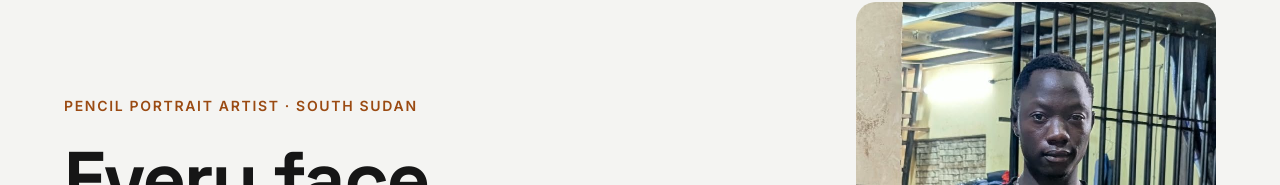
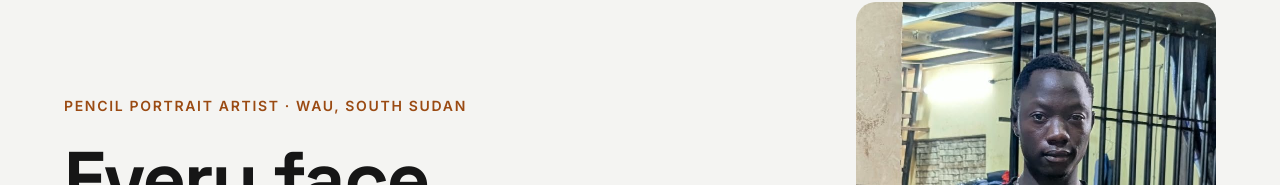
Before and after one commit to killasusu/bernard-taban-art, a Next.js app: page / in a window 1280 px wide. Shown: the part 133-318 px from the top of the page. Built offline with nearby package versions, Linux system fonts and the light colour scheme.

Commit message:
Bernard is from Wau, South Sudan, studying art in Uganda
Co-Authored-By: Claude Opus 5.5 <noreply@anthropic.com>

```diff
--- a/src/data/artist.ts
+++ b/src/data/artist.ts
@@ -1,13 +1,13 @@
 // ─────────────────────────────────────────────────────────────
 //  EDIT ME: everything about the artist lives here.
-//  Fill in `whatsapp` and the `prices` to complete the site; until then
-//  buttons fall back to Facebook and prices show "Ask for price".
+//  Fill in the `prices` to complete the site; until then each price
+//  card shows an "Ask for price" link to WhatsApp.
 // ─────────────────────────────────────────────────────────────
 
 export const artist = {
   name: "Bernard Taban",
   alias: "Venom Art",
-  eyebrow: "Pencil portrait artist · South Sudan",
+  eyebrow: "Pencil portrait artist · Wau, South Sudan",
   country: "South Sudan",
   /** digits only, with country code, e.g. "211912345678". Empty = use Facebook. */
   whatsapp: "256790243772",
@@ -17,7 +17,7 @@ export const artist = {
   tiktok: "https://www.tiktok.com/@bernerdtaban",
   copyrightYear: 2026,
   about: [
-    "Bernard Taban is a young pencil portrait artist from South Sudan, based in Kampala, Uganda. He signs much of his work as “Venom Art”.",
+    "Bernard Taban is a young pencil portrait artist from Wau, South Sudan. He is currently studying art in Uganda, and signs much of his work as “Venom Art”.",
     "He draws detailed graphite and charcoal portraits from photographs: faces full of character, close studies of eyes and hands, and the occasional lion or fox. He also engraves images into glass by hand. He shares new drawings and videos of his process on TikTok and Facebook.",
   ],
 };
```
